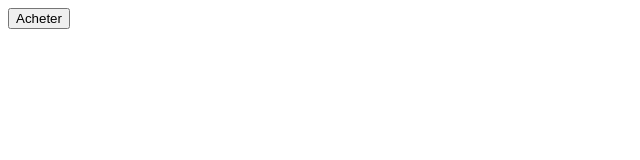
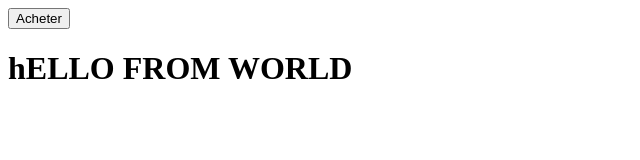
Before and after one commit to salah-bel/deploy, a plain HTML site: page index.html in a window 1280 px wide. Shown: the whole page, without its empty margins (0-640 px from the left). Drawn offline with Linux system fonts and the light colour scheme.

Commit message:
deploy 2

```diff
--- a/index.html
+++ b/index.html
@@ -7,6 +7,6 @@
 </head>
 <body>
     <button data-product-id="12345" data-user-role="admin">Acheter</button>
-
+    <h1>hELLO FROM WORLD</h1>
 </body>
 </html>
```
